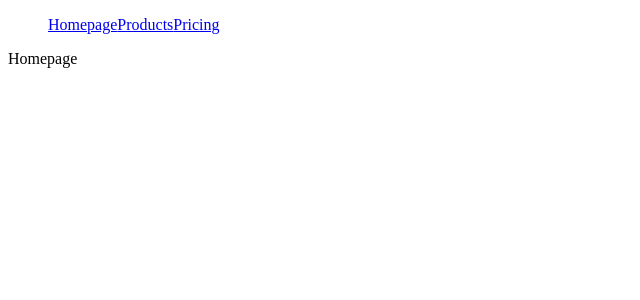
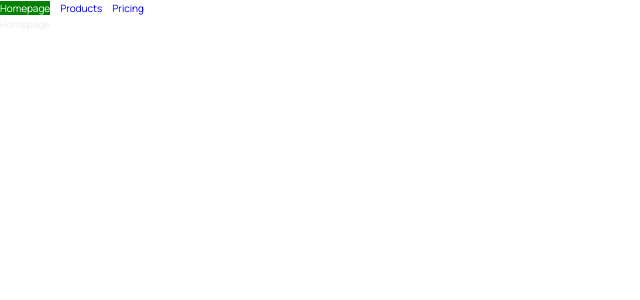
Before and after one commit to samspi-tech/world-wise, a React (Vite) app: page / in a window 1280 px wide. Shown: the top 300 px of the page, without its empty margins (0-640 px from the left). Built offline with nearby package versions, Linux system fonts and the light colour scheme.

Commit message:
add styles to pageNav with CSS modules

```diff
--- a/src/components/PageNav.tsx
+++ /dev/null
@@ -1,15 +0,0 @@
-import { NavLink } from 'react-router-dom';
-
-const PageNav = () => {
-    return (
-        <nav>
-            <ul>
-                <NavLink to="/">Homepage</NavLink>
-                <NavLink to="/products">Products</NavLink>
-                <NavLink to="/pricing">Pricing</NavLink>
-            </ul>
-        </nav>
-    );
-};
-
-export default PageNav;
--- /dev/null
+++ b/src/components/pageNav/PageNav.tsx
@@ -0,0 +1,22 @@
+import { NavLink } from 'react-router-dom';
+import styles from './pageNav.module.css';
+
+const PageNav = () => {
+    return (
+        <nav className={styles.nav}>
+            <ul>
+                <li>
+                    <NavLink to="/">Homepage</NavLink>
+                </li>
+                <li>
+                    <NavLink to="/products">Products</NavLink>
+                </li>
+                <li>
+                    <NavLink to="/pricing">Pricing</NavLink>
+                </li>
+            </ul>
+        </nav>
+    );
+};
+
+export default PageNav;
--- /dev/null
+++ b/src/components/pageNav/pageNav.module.css
@@ -0,0 +1,15 @@
+.nav ul {
+    display: flex;
+    gap: 1rem;
+
+    list-style: none;
+}
+
+.nav ul li a {
+    text-decoration: none;
+}
+
+.nav :global(.active) {
+    color: white;
+    background-color: green;
+}
--- /dev/null
+++ b/src/index.css
@@ -0,0 +1,68 @@
+@import 'https://unpkg.com/leaflet@1.7.1/dist/leaflet.css';
+@import 'https://fonts.googleapis.com/css2?family=Manrope:wght@400;600;700;800&display=swap';
+
+:root {
+    --color-brand--1: #ffb545;
+    --color-brand--2: #00c46a;
+
+    --color-dark--0: #242a2e;
+    --color-dark--1: #2d3439;
+    --color-dark--2: #42484d;
+
+    --color-light--1: #aaa;
+    --color-light--2: #ececec;
+    --color-light--3: #d6dee0;
+}
+
+* {
+    margin: 0;
+    padding: 0;
+    box-sizing: inherit;
+}
+
+html {
+    font-size: 62.5%;
+    box-sizing: border-box;
+}
+
+body {
+    font-weight: 400;
+    line-height: 1.6;
+    color: var(--color-light--2);
+    font-family: 'Manrope', sans-serif;
+}
+
+label {
+    font-weight: 600;
+    font-size: 1.6rem;
+}
+
+input,
+textarea {
+    width: 100%;
+    border: none;
+    font-size: 1.6rem;
+    border-radius: 5px;
+    transition: all 0.2s;
+    font-family: inherit;
+    padding: 0.8rem 1.2rem;
+    background-color: var(--color-light--3);
+}
+
+input:focus {
+    outline: none;
+    background-color: #fff;
+}
+
+.cta:link,
+.cta:visited {
+    font-weight: 600;
+    font-size: 1.6rem;
+    padding: 1rem 3rem;
+    border-radius: 5px;
+    display: inline-block;
+    text-decoration: none;
+    text-transform: uppercase;
+    color: var(--color-dark--1);
+    background-color: var(--color-brand--2);
+}
--- a/src/main.tsx
+++ b/src/main.tsx
@@ -1,6 +1,7 @@
 import { StrictMode } from 'react';
 import { createRoot } from 'react-dom/client';
 import App from './App.tsx';
+import './index.css';
 
 createRoot(document.getElementById('root')!).render(
     <StrictMode>
--- a/src/pages/Homepage.tsx
+++ b/src/pages/Homepage.tsx
@@ -1,4 +1,4 @@
-import PageNav from '@/components/PageNav';
+import PageNav from '@/components/pageNav/PageNav';
 
 const Homepage = () => {
     return (
--- a/src/pages/PageNotFound.tsx
+++ b/src/pages/PageNotFound.tsx
@@ -1,4 +1,4 @@
-import PageNav from '@/components/PageNav';
+import PageNav from '@/components/pageNav/PageNav';
 
 const PageNotFound = () => {
     return (
--- a/src/pages/Pricing.tsx
+++ b/src/pages/Pricing.tsx
@@ -1,4 +1,4 @@
-import PageNav from '@/components/PageNav';
+import PageNav from '@/components/pageNav/PageNav';
 
 const Pricing = () => {
     return (
--- a/src/pages/Products.tsx
+++ b/src/pages/Products.tsx
@@ -1,4 +1,4 @@
-import PageNav from '@/components/PageNav';
+import PageNav from '@/components/pageNav/PageNav';
 
 const Products = () => {
     return (
```
